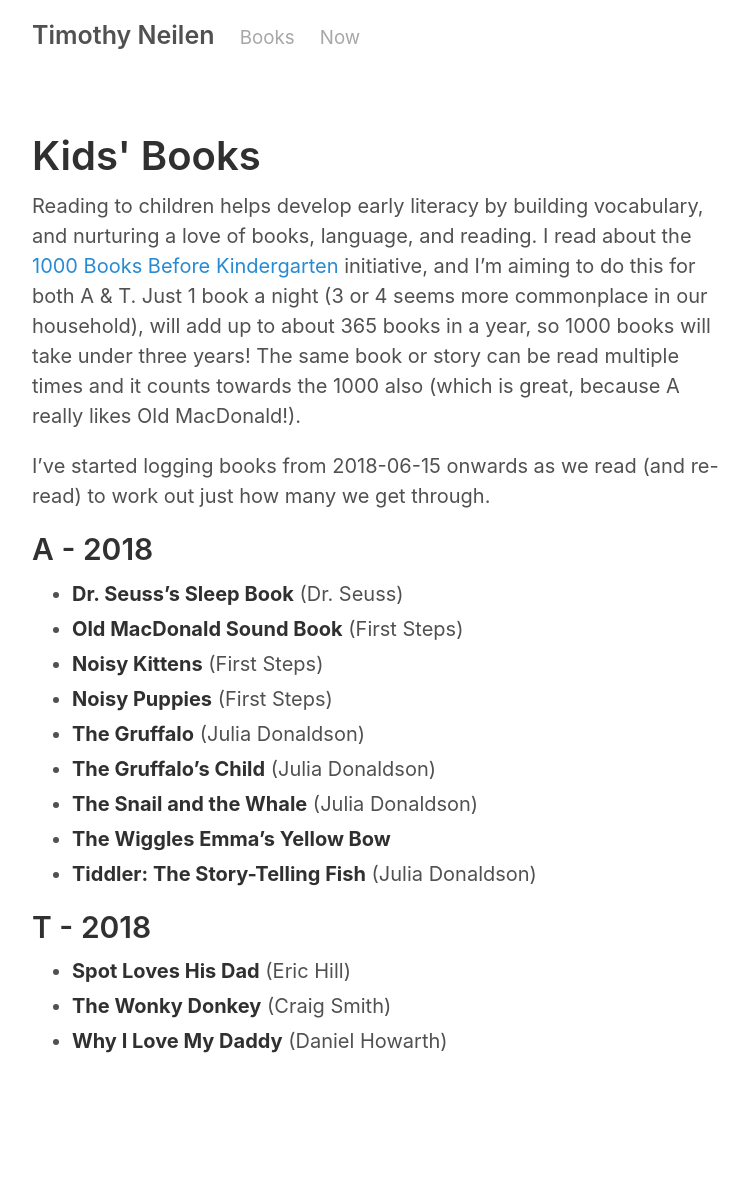
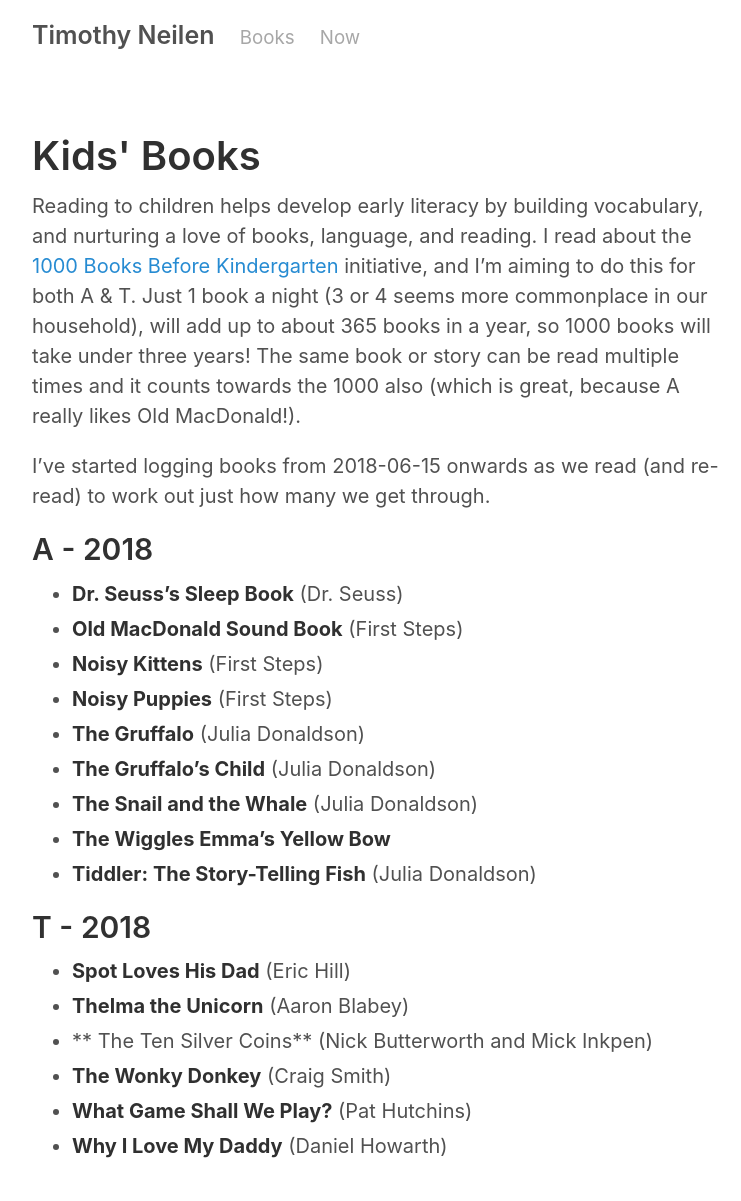
Before and after one commit to teejayen/teejayen.github.io, a Jekyll site: the page built from kidsbooks.md, in a window 1280 px wide. Shown: the whole page, without its empty margins (258-999 px from the left). Built offline with Jekyll 4.4.1, drawn with Linux system fonts in a browser that asks for light colours; before the commit the page ends 1096 px from its top, so only the background shows below that.

Commit message:
read with tobias, took less than 10 minutes and added 3 books!

```diff
--- a/kidsbooks.md
+++ b/kidsbooks.md
@@ -24,5 +24,8 @@ I've started logging books from 2018-06-15 onwards as we read (and re-read) to w
 ## T - 2018
 
 - **Spot Loves His Dad** (Eric Hill)
+- **Thelma the Unicorn** (Aaron Blabey)
+- ** The Ten Silver Coins** (Nick Butterworth and Mick Inkpen)
 - **The Wonky Donkey** (Craig Smith)
+- **What Game Shall We Play?** (Pat Hutchins)
 - **Why I Love My Daddy** (Daniel Howarth)
```
